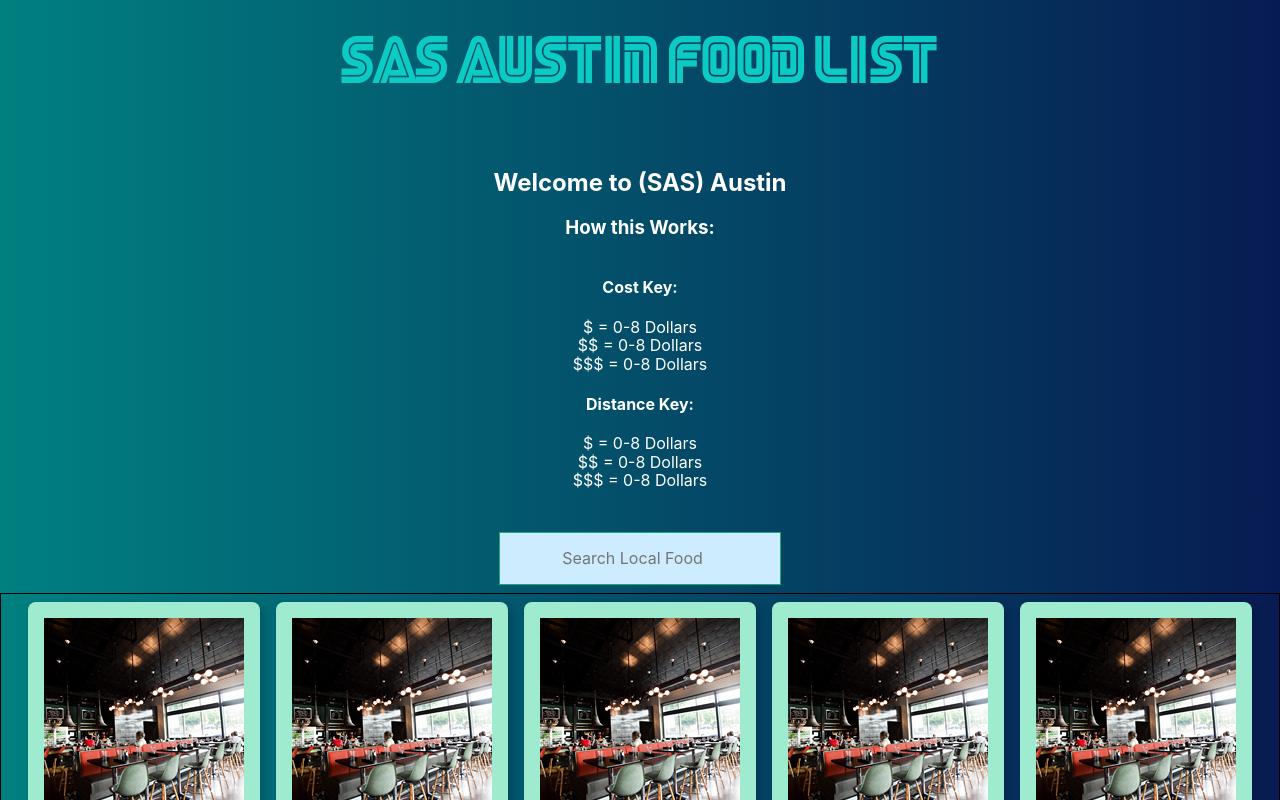
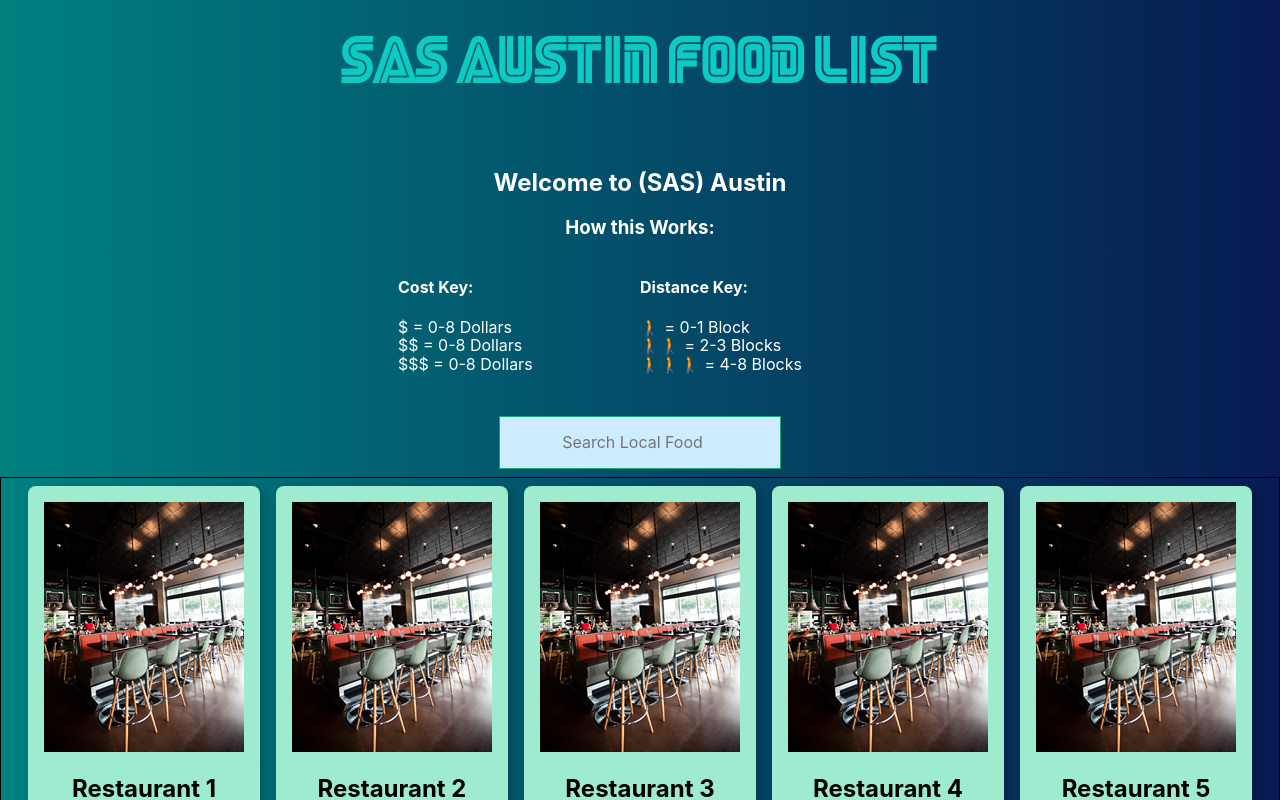
Before and after one commit to KrisStobbe/restaurant-ui, a React (Create React App) app: page / in a window 1280 px wide. Shown: the top 800 px of the page. Built offline with nearby package versions, Linux system fonts and the light colour scheme.

Commit message:
Added the Cost Element to the Cards

```diff
--- a/src/Card.js
+++ b/src/Card.js
@@ -4,13 +4,14 @@ import React from 'react';
 import one from './photos/1.jpeg';
 
 const Card = (props) => {
-	const {name, Cost, Description } = props;
+	const {name, Cost, Distance, Description } = props;
 	return (
 	<div className = 'tc bg-light-green dib br3 pa3 ma2 grow bw2 shadow-5'>
 		<img alt = 'Food' src = {one} /> {/* Image for each Restaurant that I use */}
 			<div>
 				<h2>{name}</h2>
 				<h3>Cost: {Cost}</h3>
+				<h3>Distance: {Distance}</h3>
 				<p>Desciption: {Description}</p>
 			</div>
 	</div>
--- a/src/CardList.js
+++ b/src/CardList.js
@@ -11,6 +11,7 @@ const CardList = ({ restaurants }) => {
 						id={restaurants[i].id}
 						name={restaurants[i].name}
 						Cost={restaurants[i].Cost}
+						Distance={restaurants[i].Distance}
 						Description = {restaurants[i].Description}/>
 				);
 			})
--- a/src/Introduction.css
+++ b/src/Introduction.css
@@ -1,4 +1,4 @@
-/*Class for the Intro Message */
+/******* Class for the Intro Message ***********/
 .intro{
 	color: white;
 	text-align: center;
@@ -6,12 +6,35 @@
 	border-style: solid black;
 	margin: 5px;
 }
-
+/************* Creating Grid ***********/
 .container{
 	display: grid;
-
+	grid-template-columns: 30% 20% 20% 30%;
+	grid-template-rows: 1fr;
 }
 
+.cost{
+	grid-column-start: 2;
+	grid-column-end: 2;
+	text-align: left;
+}
+
+.distance{
+	grid-column-start: 3;
+	grid-column-end: 3;
+	text-align: left;
+}
+
+/****** Updating Cost & Distance Keys ********/
+.box1{
+	text-align: left;
+}
+
+.box2{
+	text-align: left;
+}
+
+/****** Updating Unordered List ********/
 ul{
   list-style-type: none;
   margin: 0;
--- a/src/Introduction.js
+++ b/src/Introduction.js
@@ -9,18 +9,22 @@ const Introduction = () => {
 			<div>
 				<h3>How this Works: </h3>
 					<div className = 'container'>
-					<h4> Cost Key: </h4>
-						<ul>
+						<div className = 'cost'>
+							<h4 > Cost Key: </h4>
+								<ul className = 'box1'>
 									<li> $ = 0-8 Dollars </li>
 									<li> $$ = 0-8 Dollars </li>
 									<li> $$$ = 0-8 Dollars </li>
 								</ul>
+						</div>
+						<div className = 'distance'>
 							<h4> Distance Key: </h4>
-						<ul>
-							<li> $ = 0-8 Dollars </li>
-							<li> $$ = 0-8 Dollars </li>
-							<li> $$$ = 0-8 Dollars </li>
+								<ul className = 'box2'>
+									<li> 🚶‍ = 0-1 Block </li>
+									<li> 🚶‍🚶‍ = 2-3 Blocks </li>
+									<li> 🚶‍🚶‍🚶‍ = 4-8 Blocks </li>
 								</ul>
+						</div>
 					</div>
 			</div>
 	</div>
--- a/src/SearchBox.js
+++ b/src/SearchBox.js
@@ -9,7 +9,7 @@ const SearchBox = ({ searchfield, searchChange}) => {
 			placeholder = 'Search Local Food'
 			onChange = {searchChange}
 			/>
-
+	{console.log(searchChange)}
 	</div>
 	);
 }
--- a/src/restaurants.js
+++ b/src/restaurants.js
@@ -3,6 +3,7 @@ export const restaurants = [
     id: 1,
     name: 'Restaurant 1',
     Cost: '$$$',
+    Distance: '🚶‍🚶‍🚶‍',
     user: '1',
     Description: 'Fun place'
   },
@@ -10,6 +11,7 @@ export const restaurants = [
     id: 2,
     name: 'Restaurant 2',
     Cost: '$$',
+    Distance: '🚶‍🚶‍🚶‍',
     user: '2',
     Description: 'Fun place'
   },
@@ -17,6 +19,7 @@ export const restaurants = [
     id: 3,
     name: 'Restaurant 3',
     Cost: '$',
+    Distance: '🚶‍🚶‍🚶‍',
     user: '3',
     Description: 'Fun place'
   },
@@ -24,6 +27,7 @@ export const restaurants = [
     id: 4,
     name: 'Restaurant 4',
     Cost: '$$',
+    Distance: '🚶‍🚶‍🚶‍',
     user: '4',
     Description: 'Fun place'
   },
@@ -31,6 +35,7 @@ export const restaurants = [
     id: 5,
     name: 'Restaurant 5',
     Cost: '$',
+    Distance: '🚶‍🚶‍🚶‍',
     user: '5',
     Description: 'Fun place'
   },
@@ -38,6 +43,7 @@ export const restaurants = [
     id: 6,
     name: 'Restaurant 6',
     Cost: '$$$',
+    Distance: '🚶‍🚶‍🚶‍',
     user: '6',
     Description: 'Fun place'
   },
@@ -45,6 +51,7 @@ export const restaurants = [
     id: 7,
     name: 'Restaurant 7',
     Cost: '$',
+    Distance: '🚶‍🚶‍🚶‍',
     user: '7',
     Description: 'Fun place'
   },
@@ -52,6 +59,7 @@ export const restaurants = [
     id: 8,
     name: 'Restaurant 8',
     Cost: '$$$',
+    Distance: '🚶‍🚶‍🚶‍',
     user: '8',
     Description: 'Fun place'
   },
@@ -59,6 +67,7 @@ export const restaurants = [
     id: 9,
     name: 'Restaurant 9',
     Cost: '$$',
+    Distance: '🚶‍🚶‍🚶‍',
     user: '9',
     Description: 'Fun place'
   },
@@ -66,6 +75,7 @@ export const restaurants = [
     id: 10,
     name: 'Restaurant 10',
     Cost: '$',
+    Distance: '🚶‍🚶‍🚶‍',
     user: '10',
     Description: 'Fun place'
   }
```
Lines whose indentation alone changed are shown as unchanged.
